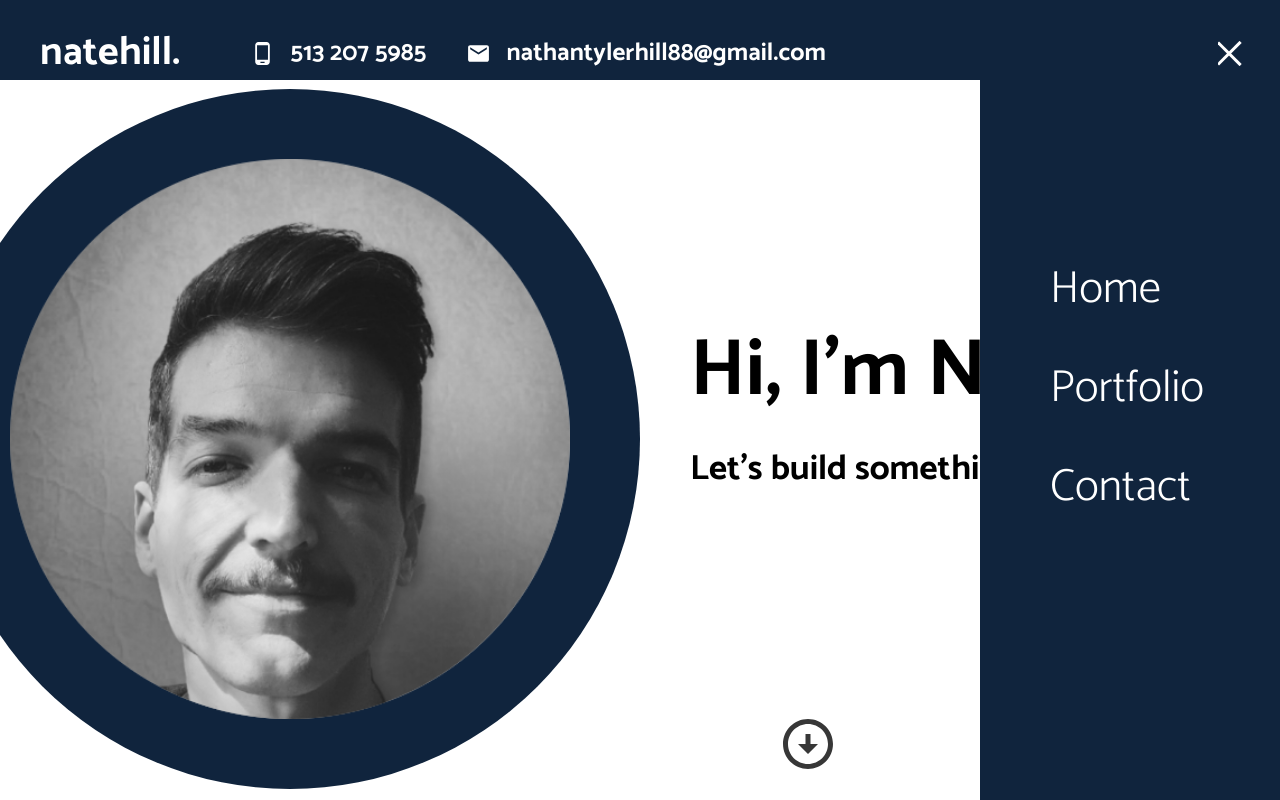
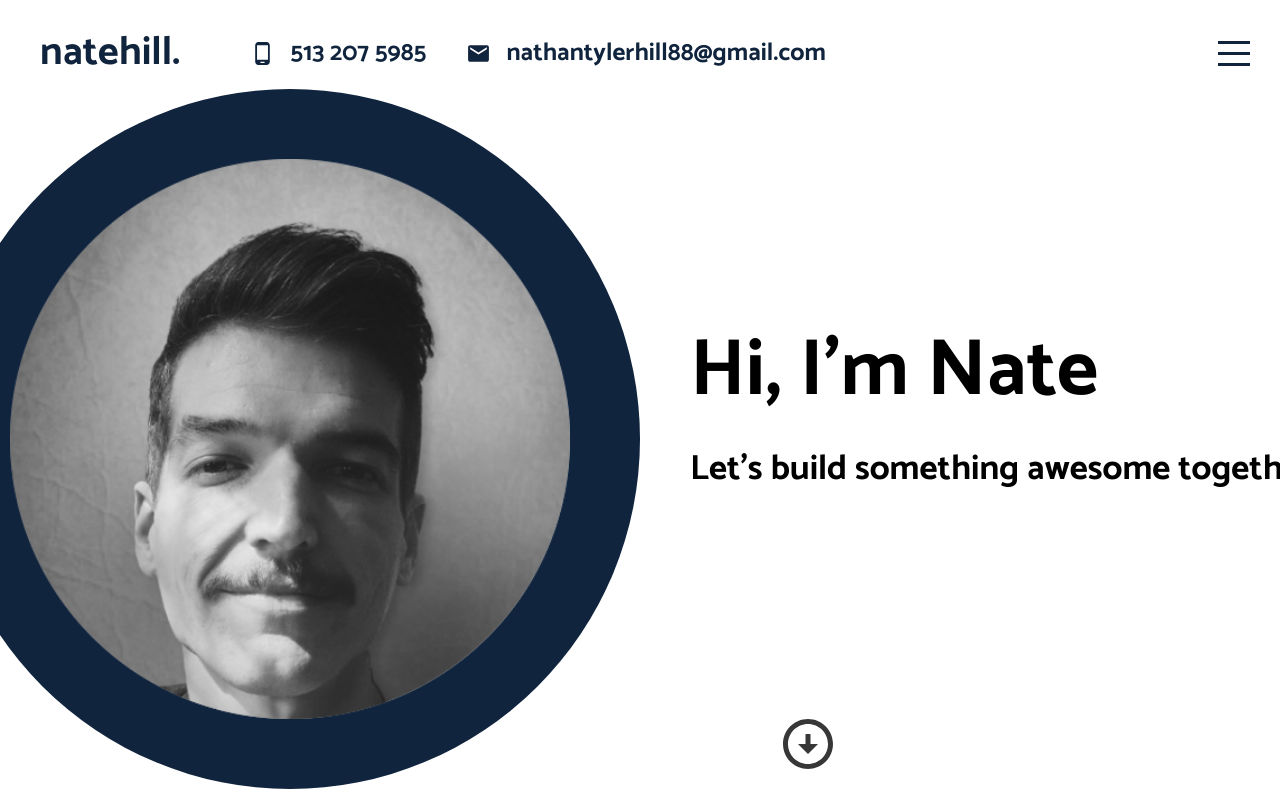
Before and after one commit to estin8/reactportfolio, a React (Create React App) app: page / in a window 1280 px wide. Built offline with nearby package versions, Linux system fonts and the light colour scheme.

Commit message:
changed default nav behavior

```diff
--- a/src/App.jsx
+++ b/src/App.jsx
@@ -7,7 +7,7 @@ import './app.scss';
 import { useState } from 'react';
 
 function App() {
-  const [menuOpen, setMenuOpen] = useState(true);
+  const [menuOpen, setMenuOpen] = useState(false);
   return (
     <div className="app">
       <Topbar menuOpen={menuOpen} setMenuOpen={setMenuOpen} />
```
